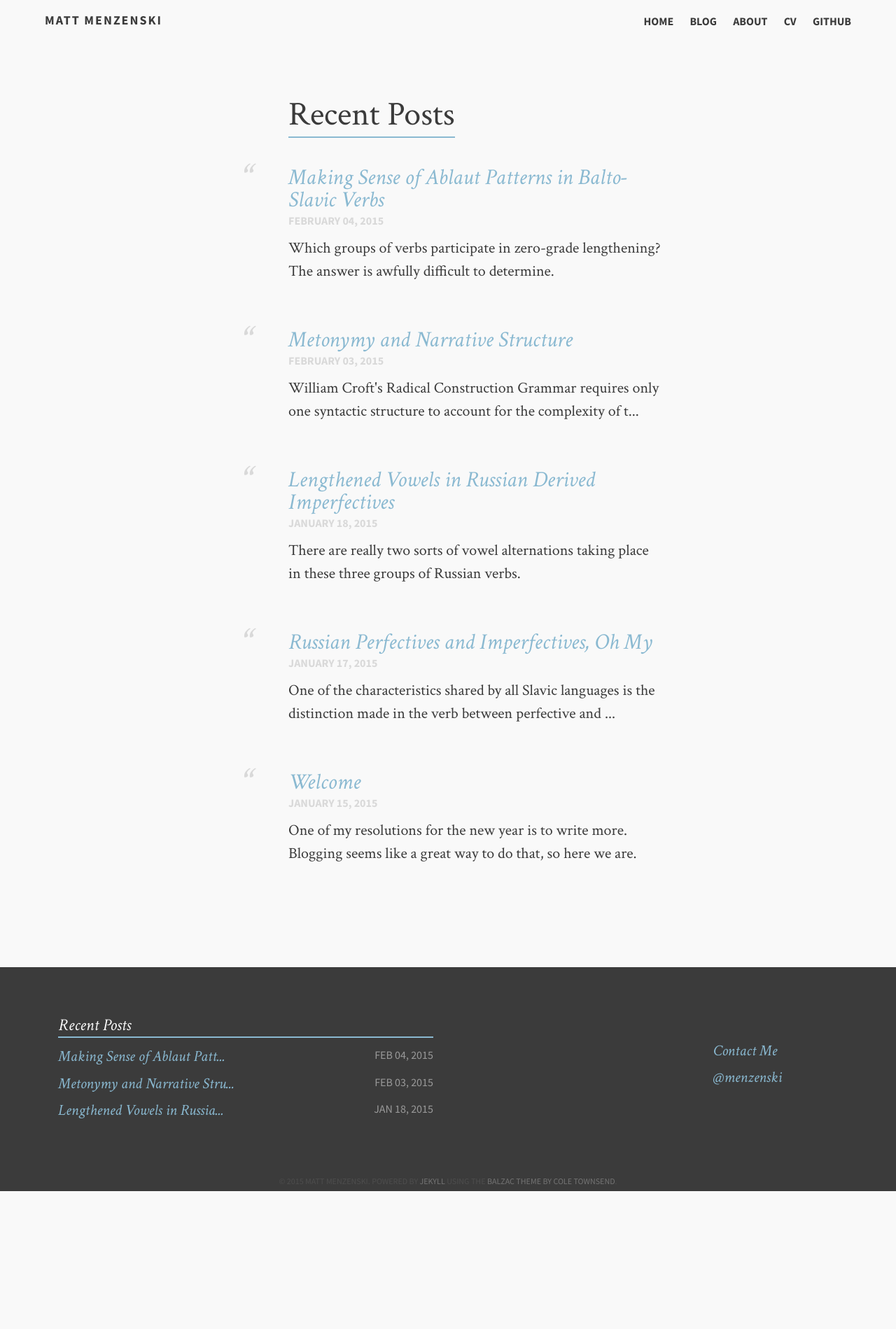
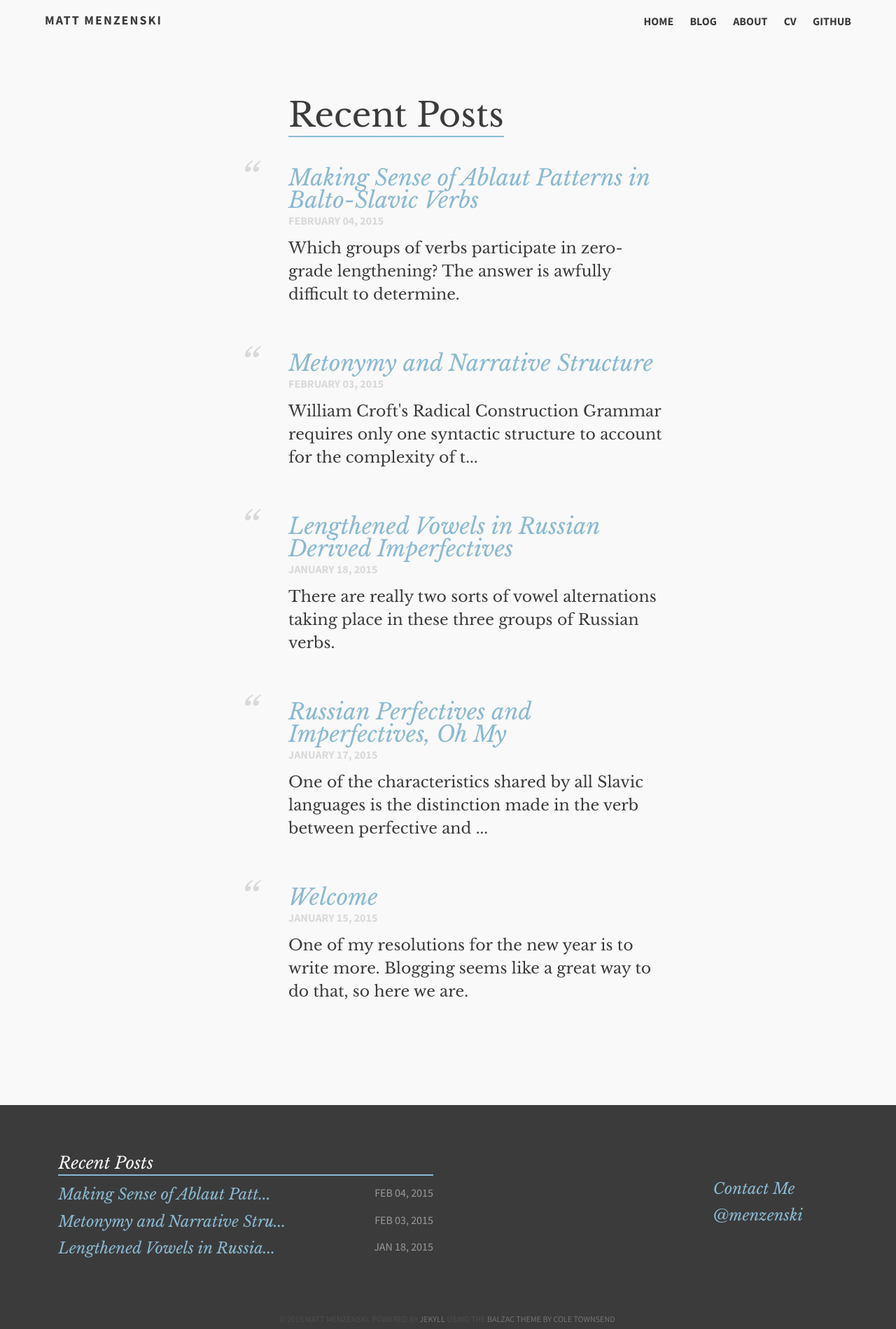
Before and after one commit to menzenski/menzenski.github.io, a Jekyll site: the page built from index.md, in a window 1280 px wide. Shown: the whole page at 70% size. Built offline with Jekyll 4.4.1, drawn with Linux system fonts in a browser that asks for light colours; before the commit the page ends 1702 px from its top, so only the background shows below that.

Commit message:
added support for Libre Baskerville font

```diff
--- a/_includes/head-dark.html
+++ b/_includes/head-dark.html
@@ -20,6 +20,7 @@
 
 <!-- Type -->
 <!-- <link rel="stylesheet" href="{{ site.url }}/assets/css/menzenski.css" type='text/css' charset="utf-8" /> -->
+<link href="http://fonts.googleapis.com/css?family=Libre+Baskerville:400,400italic&subset=latin,latin-ext" rel='stylesheet' type='text/css'>
 <link rel="stylesheet" href="//fonts.googleapis.com/css?family=Crimson+Text:400,400italic,700,700italic" rel='stylesheet' type='text/css' />
 <link href="//fonts.googleapis.com/css?family=Source+Sans+Pro:400,700" rel='stylesheet' type='text/css'>
 <link rel="stylesheet" href="{{ site.url }}/assets/css/entypo.css" media="all">
--- a/_includes/head.html
+++ b/_includes/head.html
@@ -22,6 +22,7 @@
 
 <!-- Type -->
 <!-- <link rel="stylesheet" href="{{ site.url }}/assets/css/menzenski.css" type='text/css' charset="utf-8" /> -->
+<link href="http://fonts.googleapis.com/css?family=Libre+Baskerville:400,400italic&subset=latin,latin-ext" rel='stylesheet' type='text/css'>
 <link rel="stylesheet" href="//fonts.googleapis.com/css?family=Crimson+Text:400,400italic,700,700italic" rel='stylesheet' type='text/css' />
 <link href="//fonts.googleapis.com/css?family=Source+Sans+Pro:400,700"
 rel='stylesheet' type='text/css' />
--- a/_sass/_variables.scss
+++ b/_sass/_variables.scss
@@ -28,7 +28,7 @@ $accent: #24536B;
    ========================================================================== */
 
 $sans: "Source Sans Pro", "Open Sans", "Helvetica Neue", "Arial", sans-serif;
-$serif: "Calendas Plus","Crimson Text", "Hoefler Text", "Georgia", serif;
+$serif: "Libre Baskerville", "Calendas Plus","Crimson Text", "Hoefler Text", "Georgia", serif;
 
 
 
```
